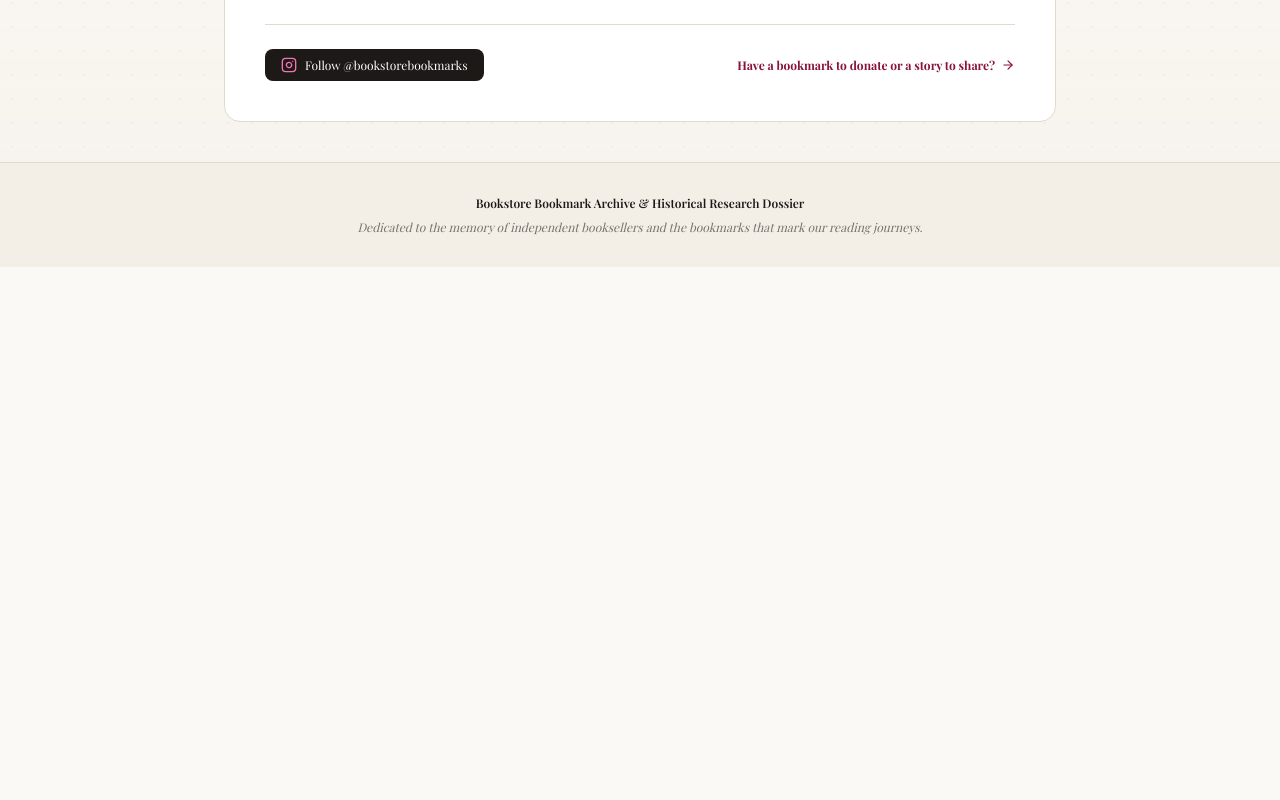
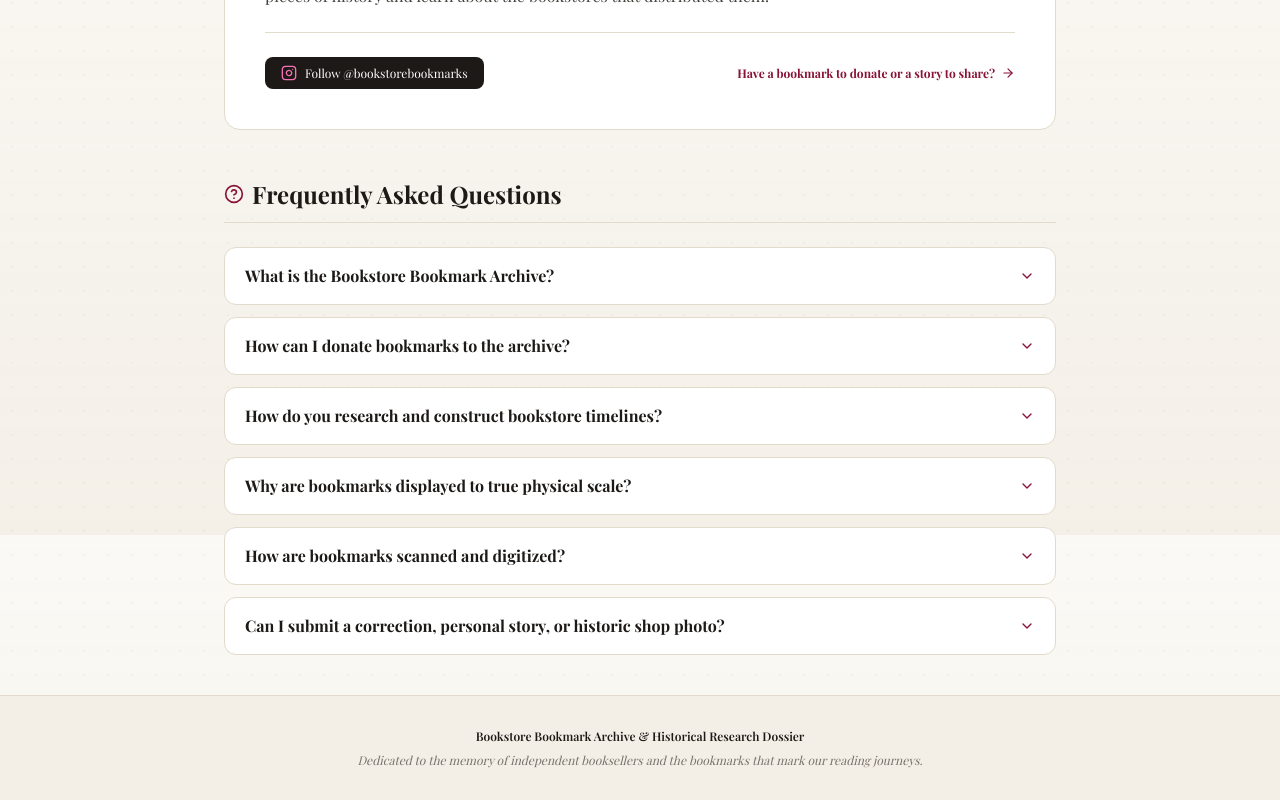
Before and after one commit to jarachristensen/bookstorebookmarks, a Next.js app: page /about in a window 1280 px wide. Shown: the part 1065-1865 px from the top of the page. Before the commit the page ends 1332 px from the top, so only its background shows below. Built offline with nearby package versions, Linux system fonts and the light colour scheme; a web font is replaced by a local one.

Commit message:
feat(faq): add expandable Frequently Asked Questions section to About Archive page

```diff
--- a/app/about/page.tsx
+++ b/app/about/page.tsx
@@ -1,10 +1,11 @@
 import React from "react";
 import Link from "next/link";
 import { Header } from "@/components/ui/Header";
+import { FAQAccordion } from "@/components/ui/FAQAccordion";
 import { BookOpen, ArrowRight, Instagram } from "lucide-react";
 
 export const metadata = {
-  title: "About the Archive | The Bookstore Bookmark Archive",
+  title: "About the Archive & FAQ | The Bookstore Bookmark Archive",
   description: "Preserving the fleeting paper ephemera of historic independent bookstores.",
 };
 
@@ -13,7 +14,7 @@ export default function AboutPage() {
     <div className="min-h-screen flex flex-col bg-[#FBF9F5]">
       <Header />
 
-      <main className="flex-1 max-w-4xl w-full mx-auto px-4 sm:px-6 lg:px-8 py-10 space-y-10">
+      <main className="flex-1 max-w-4xl w-full mx-auto px-4 sm:px-6 lg:px-8 py-10 space-y-12">
         {/* Hero Section */}
         <section className="text-center space-y-3 pb-6 border-b border-parchment-border">
           <h1 className="font-serif text-3xl sm:text-4xl lg:text-5xl font-bold text-ink tracking-tight">
@@ -76,6 +77,9 @@ export default function AboutPage() {
             </Link>
           </div>
         </section>
+
+        {/* Interactive FAQ Section */}
+        <FAQAccordion />
       </main>
 
       <footer className="border-t border-parchment-border py-8 bg-[#F4EFE6] text-center text-xs font-serif text-ink-muted">
--- /dev/null
+++ b/components/ui/FAQAccordion.tsx
@@ -0,0 +1,132 @@
+"use client";
+
+import React, { useState } from "react";
+import { ChevronDown, HelpCircle } from "lucide-react";
+import Link from "next/link";
+
+export interface FAQItem {
+  question: string;
+  answer: React.ReactNode;
+}
+
+const DEFAULT_FAQS: FAQItem[] = [
+  {
+    question: "What is the Bookstore Bookmark Archive?",
+    answer: (
+      <p>
+        The Bookstore Bookmark Archive is an independent digital preservation project dedicated to scanning, cataloging, and researching bookstore bookmarks and the cultural history of the independent bookshops that created and distributed them.
+      </p>
+    ),
+  },
+  {
+    question: "How can I donate bookmarks to the archive?",
+    answer: (
+      <p>
+        We gladly accept physical bookmark donations! Every donated specimen is high-resolution photographed, cataloged with physical dimensions, and researched. We also add a permanent note attributing you for the donation. Please visit our{" "}
+        <Link href="/contact" className="text-archival-oxblood font-semibold hover:underline">
+          Contact page
+        </Link>{" "}
+        to request our curatorial mailing address.
+      </p>
+    ),
+  },
+  {
+    question: "How do you research and construct bookstore timelines?",
+    answer: (
+      <p>
+        We cross-examine primary historical sources including newspaper archives, grand opening announcements, vintage storefront advertisements, city directories, and first-hand accounts from former booksellers and patrons to reconstruct accurate dates, relocations, and lore.
+      </p>
+    ),
+  },
+  {
+    question: "Why are bookmarks displayed to true physical scale?",
+    answer: (
+      <p>
+        Unlike uniform thumbnail galleries, our Archival Specimen Tray renders bookmarks proportional to their exact physical inch measurements (e.g., 2.25″ × 7.5″) on a velvet collector's tray so you can experience the true physical format, proportions, and tactile feel of each piece.
+      </p>
+    ),
+  },
+  {
+    question: "How are bookmarks scanned and digitized?",
+    answer: (
+      <p>
+        Specimens are captured with archival precision, preserving delicate paper textures, deckled edges, letterpress ink impressions, and reverse-side stamps.
+      </p>
+    ),
+  },
+  {
+    question: "Can I submit a correction, personal story, or historic shop photo?",
+    answer: (
+      <p>
+        Yes! If you worked at one of these legendary bookstores, remember visiting, or have historic photographs or corrections to share, we would love to hear from you. Reach out via our{" "}
+        <Link href="/contact" className="text-archival-oxblood font-semibold hover:underline">
+          Contact page
+        </Link>{" "}
+        or on Instagram at{" "}
+        <a
+          href="https://www.instagram.com/bookstorebookmarks"
+          target="_blank"
+          rel="noopener noreferrer"
+          className="text-archival-oxblood font-semibold hover:underline font-mono"
+        >
+          @bookstorebookmarks
+        </a>
+        .
+      </p>
+    ),
+  },
+];
+
+export function FAQAccordion({ items = DEFAULT_FAQS }: { items?: FAQItem[] }) {
+  const [openIndex, setOpenIndex] = useState<number | null>(null);
+
+  const toggle = (idx: number) => {
+    setOpenIndex(openIndex === idx ? null : idx);
+  };
+
+  return (
+    <section className="space-y-4">
+      <div className="flex items-center gap-2 border-b border-parchment-border pb-3">
+        <HelpCircle className="w-5 h-5 text-archival-oxblood" />
+        <h2 className="font-serif text-2xl font-bold text-ink">
+          Frequently Asked Questions
+        </h2>
+      </div>
+
+      <div className="space-y-3 pt-2">
+        {items.map((item, idx) => {
+          const isOpen = openIndex === idx;
+
+          return (
+            <div
+              key={idx}
+              className="rounded-xl bg-white border border-parchment-border shadow-2xs overflow-hidden transition-all"
+            >
+              <button
+                type="button"
+                onClick={() => toggle(idx)}
+                className="w-full px-5 py-4 text-left flex items-center justify-between gap-4 cursor-pointer hover:bg-parchment-light/60 transition-colors"
+                aria-expanded={isOpen}
+              >
+                <span className="font-serif font-bold text-sm sm:text-base text-ink">
+                  {item.question}
+                </span>
+                <ChevronDown
+                  className={`w-4 h-4 text-archival-oxblood shrink-0 transition-transform duration-200 ${
+                    isOpen ? "rotate-180" : ""
+                  }`}
+                />
+              </button>
+
+              {isOpen && (
+                <div className="px-5 pb-5 pt-1 font-serif text-xs sm:text-sm text-ink-light leading-relaxed border-t border-parchment-border/40 bg-parchment/20">
+                  {item.answer}
+                </div>
+              )}
+            </div>
+          );
+        })}
+      </div>
+    </section>
+  );
+}
```
